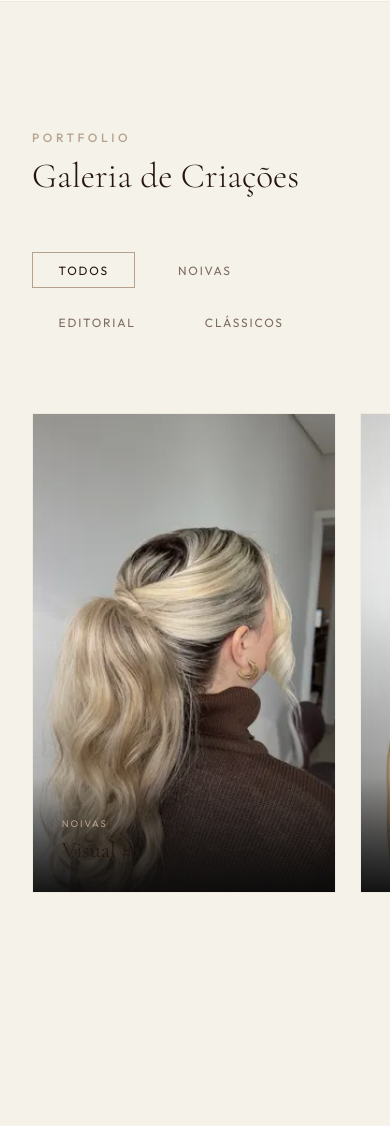
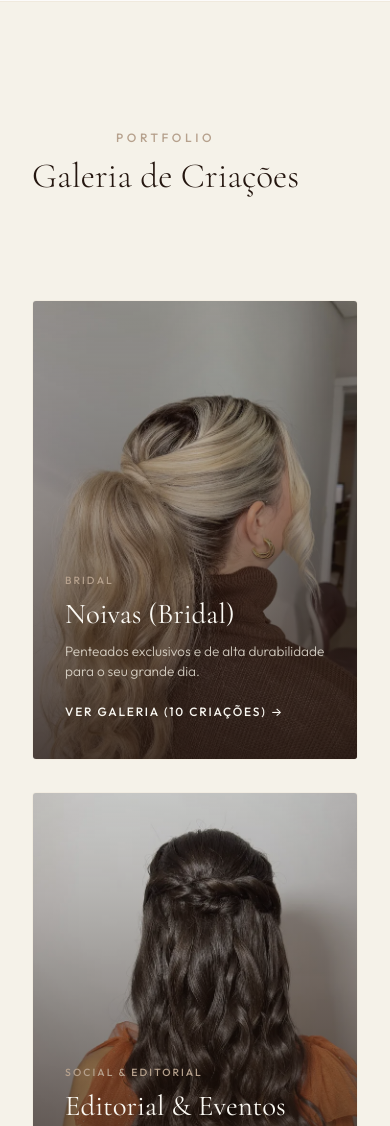
Before and after one commit to willdbga-code/Camila, a website built with Vite: page index.html in a window 390 px wide. Shown: the part 5680-6806 px from the top of the page. Built offline with nearby package versions, Linux system fonts and the light colour scheme.

Commit message:
feat: re-architect gallery to display category covers that open lightbox sliders with swipe support

```diff
--- a/index.html
+++ b/index.html
@@ -212,19 +212,10 @@
         <!-- Gallery Section -->
         <section class="gallery-section" id="gallery">
             <div class="container">
-                <div class="section-header-row">
+                <div class="section-header-row" style="justify-content: center; text-align: center; margin-bottom: 5rem;">
                     <div class="header-left">
                         <span class="section-tag reveal-item">PORTFOLIO</span>
                         <h2 class="section-title reveal-item">Galeria de Criações</h2>
-                    </div>
-                    <div class="header-right reveal-item">
-                        <!-- Filters -->
-                        <div class="gallery-filters" id="gallery-filters">
-                            <button class="filter-btn active" data-filter="all" id="filter-all">Todos</button>
-                            <button class="filter-btn" data-filter="noivas" id="filter-noivas">Noivas</button>
-                            <button class="filter-btn" data-filter="editorial" id="filter-editorial">Editorial</button>
-                            <button class="filter-btn" data-filter="classicos" id="filter-classicos">Clássicos</button>
-                        </div>
                     </div>
                 </div>
 
@@ -233,13 +224,8 @@
                     <!-- Dynamic content will be injected by main.js -->
                     <div class="gallery-loader" id="gallery-loader">
                         <div class="spinner"></div>
-                        <p>Carregando galeria editorial...</p>
+                        <p>Carregando galeria de categorias...</p>
                     </div>
-                </div>
-
-                <!-- Load More Button -->
-                <div class="gallery-actions reveal-item">
-                    <button class="btn btn-secondary" id="btn-load-more">Carregar Mais Obras</button>
                 </div>
             </div>
         </section>
--- a/src/main.js
+++ b/src/main.js
@@ -140,127 +140,84 @@
 
 // --- Gallery Layout and Logic ---
 function setupGallery() {
-    filterImages();
     renderGallery();
-    setupFilters();
     setupLightbox();
-}
-
-function filterImages() {
-    if (activeFilter === 'all') {
-        filteredImages = allImages;
-    } else {
-        filteredImages = allImages.filter(img => img.category === activeFilter);
-    }
-    visibleCount = IMAGES_PER_PAGE;
 }
 
 function renderGallery() {
     if (!galleryGrid) return;
 
-    // Clear loader or old content
     galleryGrid.innerHTML = '';
+    galleryGrid.classList.add('categories-view');
 
-    const isMobile = window.innerWidth <= 768;
-    const slice = isMobile ? filteredImages : filteredImages.slice(0, visibleCount);
+    const categories = [
+        {
+            id: 'noivas',
+            title: 'Noivas (Bridal)',
+            tag: 'BRIDAL',
+            desc: 'Penteados exclusivos e de alta durabilidade para o seu grande dia.',
+            coverImg: './images/optimized/portfolio_1.webp',
+            count: allImages.filter(img => img.category === 'noivas').length
+        },
+        {
+            id: 'editorial',
+            title: 'Editorial & Eventos',
+            tag: 'SOCIAL & EDITORIAL',
+            desc: 'Estilo contemporâneo para madrinhas, convidadas, formandas e campanhas.',
+            coverImg: './images/optimized/portfolio_2.webp',
+            count: allImages.filter(img => img.category === 'editorial').length
+        },
+        {
+            id: 'classicos',
+            title: 'Clássicos Atemporais',
+            tag: 'CLASSICS',
+            desc: 'Coques refinados e técnicas clássicas de extrema elegância.',
+            coverImg: './images/optimized/portfolio_3.webp',
+            count: allImages.filter(img => img.category === 'classicos').length
+        }
+    ];
 
-    if (slice.length === 0) {
-        galleryGrid.innerHTML = `
-            <div class="gallery-loader">
-                <p>Nenhuma imagem encontrada nesta categoria.</p>
-            </div>
-        `;
-        btnLoadMore.style.display = 'none';
-        return;
-    }
-
-    slice.forEach((img, idx) => {
-        // Calculate asymmetric spans to build a gorgeous grid layout
-        // Portrait photos fit beautifully in high columns (span-h2) or double sizes
-        let spanClass = '';
-
-        // Custom index-based aesthetic layout pattern
-        const patternIdx = idx % 6;
-        if (patternIdx === 1) {
-            spanClass = 'span-h2'; // High tall image
-        } else if (patternIdx === 3) {
-            spanClass = 'span-w2'; // Double width
-        } else if (patternIdx === 4) {
-            spanClass = 'span-w2 span-h2'; // Large accent image
-        }
-
-        const item = document.createElement('div');
-        item.className = `gallery-item ${spanClass}`;
-        item.innerHTML = `
-            <div class="gallery-img-wrapper">
-                 <img src="${img.thumbnail_url}" alt="Penteado por Camila Ferraz" class="gallery-thumb" loading="lazy">
-                <div class="img-overlay"></div>
-                <div class="gallery-info">
-                    <span class="gallery-cat">${img.category}</span>
-                    <h4 class="gallery-title">Visual #${img.id}</h4>
+    categories.forEach(cat => {
+        const card = document.createElement('div');
+        card.className = 'category-card';
+        card.innerHTML = `
+            <div class="category-img-wrapper">
+                <img src="${cat.coverImg}" alt="${cat.title}" class="category-cover-img" loading="lazy">
+                <div class="category-overlay"></div>
+                <div class="category-content">
+                    <span class="category-tag">${cat.tag}</span>
+                    <h3 class="category-title">${cat.title}</h3>
+                    <p class="category-desc">${cat.desc}</p>
+                    <span class="category-action">Ver Galeria (${cat.count} criações) &rarr;</span>
                 </div>
             </div>
         `;
 
-        // Open Lightbox on Click
-        item.addEventListener('click', () => {
-            openLightbox(allImages.indexOf(img));
+        // Add custom cursor hover logic to category card
+        if (cursor) {
+            card.addEventListener('mouseenter', () => cursor.classList.add('hovered'));
+            card.addEventListener('mouseleave', () => cursor.classList.remove('hovered'));
+        }
+
+        card.addEventListener('click', () => {
+            openLightbox(cat.id, 0);
         });
 
-        galleryGrid.appendChild(item);
-
-        // Trigger entrance effect with micro-delay for staggered animation
-        setTimeout(() => {
-            item.classList.add('show');
-        }, idx * 50);
+        galleryGrid.appendChild(card);
     });
 
-    // Show / Hide Load More
-    if (isMobile || visibleCount >= filteredImages.length) {
+    if (btnLoadMore) {
         btnLoadMore.style.display = 'none';
-    } else {
-        btnLoadMore.style.display = 'inline-block';
-    }
-
-    // Re-attach cursor hover logic for new elements
-    if (cursor) {
-        const newItems = galleryGrid.querySelectorAll('.gallery-item');
-        newItems.forEach(el => {
-            el.addEventListener('mouseenter', () => cursor.classList.add('hovered'));
-            el.addEventListener('mouseleave', () => cursor.classList.remove('hovered'));
-        });
     }
 }
 
-function setupFilters() {
-    filterBtns.forEach(btn => {
-        btn.addEventListener('click', () => {
-            filterBtns.forEach(b => b.classList.remove('active'));
-            btn.classList.add('active');
+// --- Lightbox Implementation with Carousel/Swipe Slider ---
+let lightboxImages = [];
+let lightboxCurrentIdx = 0;
 
-            activeFilter = btn.getAttribute('data-filter');
-            filterImages();
+function setupLightbox() {
+    if (!lightbox) return;
 
-            // Fade grid effect
-            galleryGrid.style.opacity = '0';
-            setTimeout(() => {
-                renderGallery();
-                galleryGrid.style.opacity = '1';
-            }, 300);
-        });
-    });
-}
-
-// Load More Click Handler
-if (btnLoadMore) {
-    btnLoadMore.addEventListener('click', () => {
-        visibleCount += IMAGES_PER_PAGE;
-        renderGallery();
-    });
-}
-
-// --- Lightbox Implementation ---
-function setupLightbox() {
     lightboxClose.addEventListener('click', closeLightbox);
     lightboxPrev.addEventListener('click', showPrevImage);
     lightboxNext.addEventListener('click', showNextImage);
@@ -274,20 +231,54 @@
     });
 
     // Close on background click
-    lightbox.querySelector('.lightbox-bg').addEventListener('click', closeLightbox);
+    const bg = lightbox.querySelector('.lightbox-bg');
+    if (bg) bg.addEventListener('click', closeLightbox);
+
+    // Touch Swipe Slider Support
+    let touchstartX = 0;
+    let touchendX = 0;
+
+    lightbox.addEventListener('touchstart', e => {
+        touchstartX = e.changedTouches[0].screenX;
+    }, { passive: true });
+
+    lightbox.addEventListener('touchend', e => {
+        touchendX = e.changedTouches[0].screenX;
+        const diffX = touchendX - touchstartX;
+        if (Math.abs(diffX) > 50) {
+            if (diffX < 0) {
+                showNextImage();
+            } else {
+                showPrevImage();
+            }
+        }
+    }, { passive: true });
 }
 
-function openLightbox(index) {
-    currentIndex = index;
-    const imgData = allImages[currentIndex];
+function openLightbox(category, startIndex = 0) {
+    lightboxImages = allImages.filter(img => img.category === category);
+    lightboxCurrentIdx = startIndex;
 
-    lightboxImg.src = ''; // Clear source to prevent flashing old image
-    lightboxImg.src = imgData.optimized_url;
-    lightboxCaption.textContent = `Visual #${imgData.id} • ${imgData.category.toUpperCase()}`;
+    updateLightboxContent();
 
     lightbox.classList.add('active');
     lightbox.setAttribute('aria-hidden', 'false');
     document.body.style.overflow = 'hidden';
+}
+
+function updateLightboxContent() {
+    if (lightboxImages.length === 0) return;
+    const imgData = lightboxImages[lightboxCurrentIdx];
+
+    lightboxImg.src = '';
+    lightboxImg.src = imgData.optimized_url;
+
+    let catTitle = imgData.category.toUpperCase();
+    if (imgData.category === 'noivas') catTitle = 'NOIVAS';
+    if (imgData.category === 'editorial') catTitle = 'SOCIAL & EDITORIAL';
+    if (imgData.category === 'classicos') catTitle = 'CLÁSSICOS ATEMPORAIS';
+
+    lightboxCaption.textContent = `${catTitle} • #${imgData.id} (${lightboxCurrentIdx + 1} de ${lightboxImages.length})`;
 }
 
 function closeLightbox() {
@@ -297,13 +288,15 @@
 }
 
 function showPrevImage() {
-    currentIndex = (currentIndex - 1 + allImages.length) % allImages.length;
-    openLightbox(currentIndex);
+    if (lightboxImages.length === 0) return;
+    lightboxCurrentIdx = (lightboxCurrentIdx - 1 + lightboxImages.length) % lightboxImages.length;
+    updateLightboxContent();
 }
 
 function showNextImage() {
-    currentIndex = (currentIndex + 1) % allImages.length;
-    openLightbox(currentIndex);
+    if (lightboxImages.length === 0) return;
+    lightboxCurrentIdx = (lightboxCurrentIdx + 1) % lightboxImages.length;
+    updateLightboxContent();
 }
 
 // --- Contact Form Booking Simulation ---
--- a/src/style.css
+++ b/src/style.css
@@ -1445,3 +1445,136 @@
         display: none;
     }
 }
+
+/* --- Category Cards View --- */
+.gallery-grid.categories-view {
+    display: grid !important;
+    grid-template-columns: repeat(3, 1fr) !important;
+    grid-auto-rows: auto !important;
+    gap: 2.5rem !important;
+    overflow: visible !important;
+    margin: 0 !important;
+    padding: 0 !important;
+}
+
+.category-card {
+    position: relative;
+    border-radius: 4px;
+    overflow: hidden;
+    height: 520px;
+    cursor: pointer;
+    border: 1px solid rgba(197, 168, 128, 0.08);
+    transition: var(--transition-smooth);
+}
+
+.category-card:hover {
+    transform: translateY(-8px);
+    border-color: rgba(197, 168, 128, 0.3);
+    box-shadow: 0 20px 40px rgba(0, 0, 0, 0.3);
+}
+
+.category-img-wrapper {
+    position: relative;
+    width: 100%;
+    height: 100%;
+}
+
+.category-cover-img {
+    width: 100%;
+    height: 100%;
+    object-fit: cover;
+    transition: var(--transition-smooth);
+}
+
+.category-card:hover .category-cover-img {
+    transform: scale(1.05);
+}
+
+.category-overlay {
+    position: absolute;
+    top: 0;
+    left: 0;
+    width: 100%;
+    height: 100%;
+    background: linear-gradient(to bottom, rgba(36, 22, 15, 0.1) 0%, rgba(36, 22, 15, 0.8) 100%);
+    transition: var(--transition-smooth);
+}
+
+.category-card:hover .category-overlay {
+    background: linear-gradient(to bottom, rgba(36, 22, 15, 0.2) 0%, rgba(36, 22, 15, 0.9) 100%);
+}
+
+.category-content {
+    position: absolute;
+    bottom: 0;
+    left: 0;
+    width: 100%;
+    padding: 2.5rem 2rem;
+    display: flex;
+    flex-direction: column;
+    gap: 0.6rem;
+    z-index: 2;
+    text-align: left;
+}
+
+.category-tag {
+    font-size: 0.65rem;
+    letter-spacing: 0.2em;
+    color: var(--bronze);
+    text-transform: uppercase;
+    font-weight: 500;
+}
+
+.category-title {
+    font-family: var(--font-serif);
+    font-size: 1.8rem;
+    color: #faf8f2;
+    font-weight: 400;
+}
+
+.category-desc {
+    font-size: 0.85rem;
+    color: #f4efe3;
+    font-weight: 300;
+    line-height: 1.5;
+    opacity: 0.8;
+}
+
+.category-action {
+    font-size: 0.75rem;
+    letter-spacing: 0.15em;
+    text-transform: uppercase;
+    color: #faf8f2;
+    font-weight: 500;
+    margin-top: 0.8rem;
+    display: flex;
+    align-items: center;
+    gap: 0.5rem;
+    transition: var(--transition-fast);
+}
+
+.category-card:hover .category-action {
+    color: var(--bronze);
+    transform: translateX(4px);
+}
+
+@media (max-width: 992px) {
+    .gallery-grid.categories-view {
+        grid-template-columns: repeat(2, 1fr) !important;
+    }
+}
+
+@media (max-width: 600px) {
+    .gallery-grid.categories-view {
+        display: grid !important;
+        grid-template-columns: 1fr !important;
+        gap: 2rem !important;
+        overflow: visible !important;
+        margin: 0 !important;
+        padding: 0 !important;
+    }
+
+    .category-card {
+        height: 460px;
+    }
+}
```
